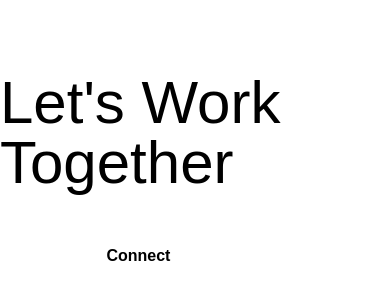
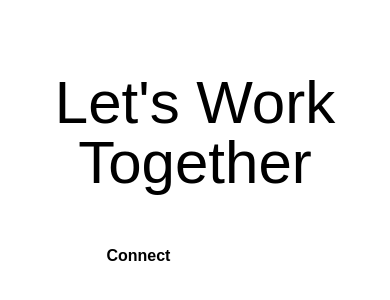
Before and after one commit to Kanna116/klaxe, a Next.js app: page /components/connect in a window 390 px wide. Shown: the part 246-546 px from the top of the page. Built offline with nearby package versions, Linux system fonts and the light colour scheme; a web font is replaced by a local one.

Commit message:
connect section made responsive

```diff
--- a/pages/components/connect.js
+++ b/pages/components/connect.js
@@ -2,8 +2,8 @@ import React from 'react'
 
 const Connect = () => {
     return (
-        <div className='h-screen w-full flex items-center justify-center gap-10 flex-col'>
-            <h1 className='text-6xl'>Let&apos;s Work Together</h1>
+        <div className='h-screen w-full flex items-center justify-center gap-10 flex-col sticky top-0'>
+            <h1 className='text-6xl text-center'>Let&apos;s Work Together</h1>
             <div className='flex gap-5 items-center'>
                 <button className='text-black bg-white px-[30px] py-[10px] rounded-[3px] text-base font-semibold'>Connect</button>
                 <button className='text-white border-white border-[1px] px-[30px] py-[10px] rounded-[3px] text-base font-semibold'>Mail</button>
```
